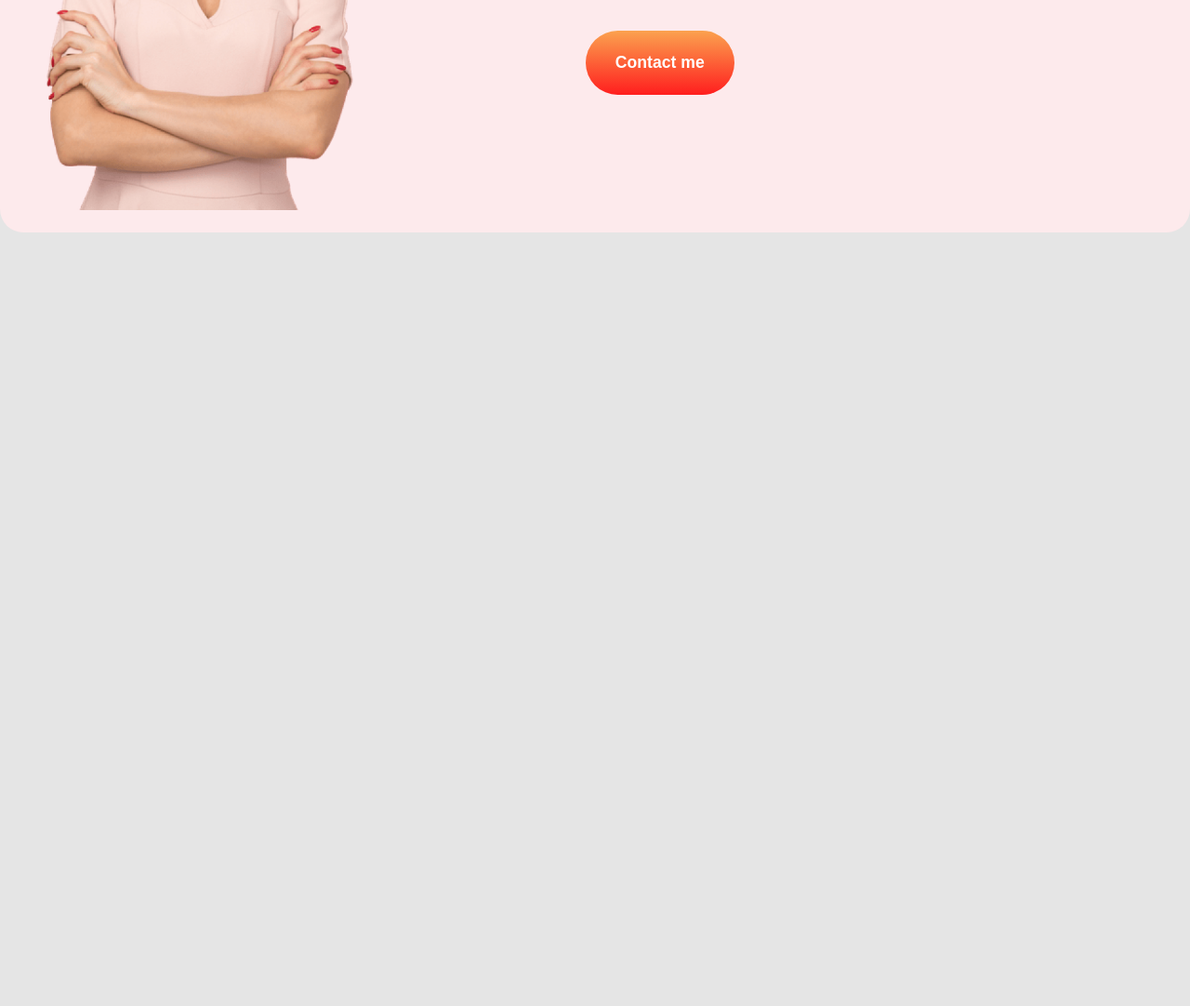
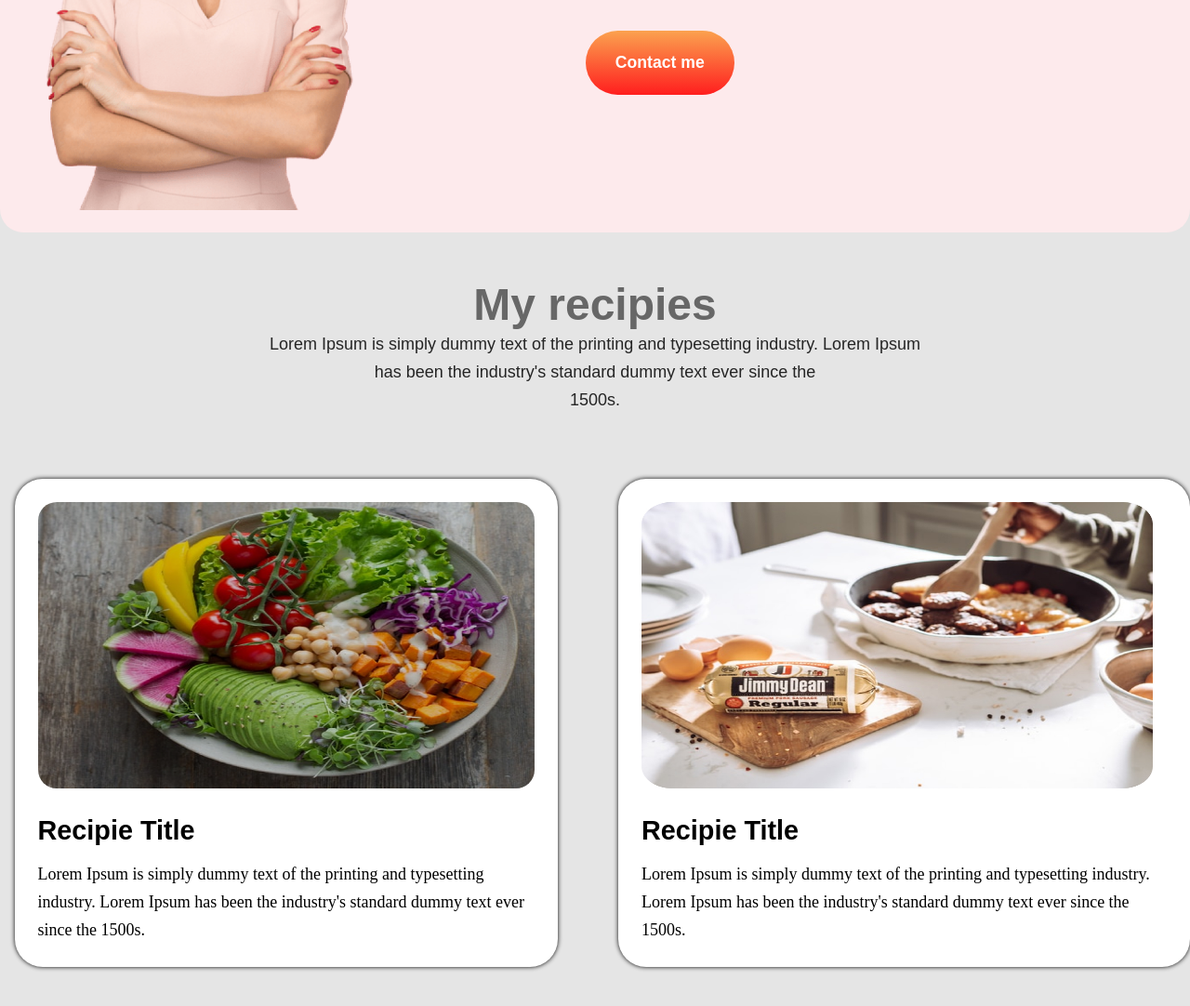
Before and after one commit to Walidprogramming-hero/B1201-eat-healthy-responsive-website, a plain HTML site: page index.html in a window 1280 px wide. Shown: the part 1392-2474 px from the top of the page at 93% size. Before the commit the page ends 1692 px from the top, so only its background shows below. Drawn offline with Linux system fonts and the light colour scheme.

Commit message:
added recipies session

```diff
--- a/index.html
+++ b/index.html
@@ -55,6 +55,38 @@
                 </div>
              </div>
              <!-- about session ends -->
+              <!-- recipies session starts -->
+               <section class="recipies-session-continer">
+                <section class="recipies-session second-continer">
+                    <section class="recipies-header">
+                        <h class="recipies-header-tittle montserrat-fonts">My recipies</h>
+                        <p class="header-description montserrat-fonts" id="header-1">Lorem Ipsum is simply dummy text of the printing and typesetting industry. Lorem Ipsum has been the industry's standard dummy text ever since the <br> 1500s.</p>
+                    </section>
+                    <section class="recipies-description">
+                        <section class="recipies">
+                            <section class="recipies-card">
+                               <!-- card-1 -->
+                                 <section class="card-1">
+                                    <img src="./images/food/Project Cover5.png" alt="">
+                                 <div class="card-footer">
+                                       <h1 class="card-tittle montserrat-fonts">Recipie Title</h1>
+                                    <p class="card-description">Lorem Ipsum is simply dummy text of the printing and typesetting industry. Lorem Ipsum has been the industry's standard dummy text ever since the 1500s.</p>
+                                 </div>
+                                </section>
+                            <!-- card-1 ends -->
+                             <!-- card-2 -->
+                               <section class="card-1">
+                                    <img src="./images/food/Project Cover.jpg" alt="">
+                                    <h1 class="card-tittle montserrat-fonts">Recipie Title</h1>
+                                    <p class="card-description">Lorem Ipsum is simply dummy text of the printing and typesetting industry. Lorem Ipsum has been the industry's standard dummy text ever since the 1500s.</p>
+                                </section>
+                              <!-- card-2 ends -->
+                            </section>
+                        </section>
+                    </section>
+                </section>
+               </section>
+               <!-- recipies session ends -->
         </section>
     </main>
     <footer>
--- a/style/responsive.css
+++ b/style/responsive.css
@@ -23,6 +23,10 @@
     .about-content{
         text-align: center;
     }
+    .recipies-card{
+        grid-template-columns: repeat(1,1fr);
+        justify-items: center;
+    }
 }
 /* medium-device */
 @media screen and (min-width:576px) and (max-width:992px) {
--- a/style/style.css
+++ b/style/style.css
@@ -151,3 +151,56 @@ background-image: url("../images/shapes/Frame\ 58.jpg");
   line-height: 27px;
 }
 /* about-sessionstyling ends */
+/* recipies session styling starts */
+.recipies-header{
+  max-width: 706px;
+  margin: 0 auto 70px auto;
+  text-align: center;
+}
+.recipies-header-tittle{
+  color: #676767;
+  font-size: 3rem;
+  margin-bottom: 20px;
+}
+#header-1{
+  font-weight:400;
+}
+.header-description{
+  color: #252525;
+  font-size: 18px;
+  line-height: 30px;
+}
+.recipies-card{
+  display: grid;
+  grid-template-columns: repeat(2,1fr);
+  justify-items: center;
+  gap: 50px;
+}
+.card-1{
+  max-width: 610px;
+  box-shadow: 0 0 5px;
+  background-color: #fff;
+  padding: 25px;
+  border-radius: 30px;
+}
+.card-1 img{
+  max-width: 550px;
+  border-radius: 20px;
+  height: 308px;
+  margin-bottom: 25px;
+}
+.card-1 img{
+  width: 100%;
+}
+.card-footer{
+  max-width: 534px;
+}
+.card-tittle{
+  font-size: 1.8rem;
+  margin-bottom: 15px;
+}
+.card-description{
+  font-size: 18px;
+  line-height: 30px;
+}
+/* recipies session styling ends */
```
